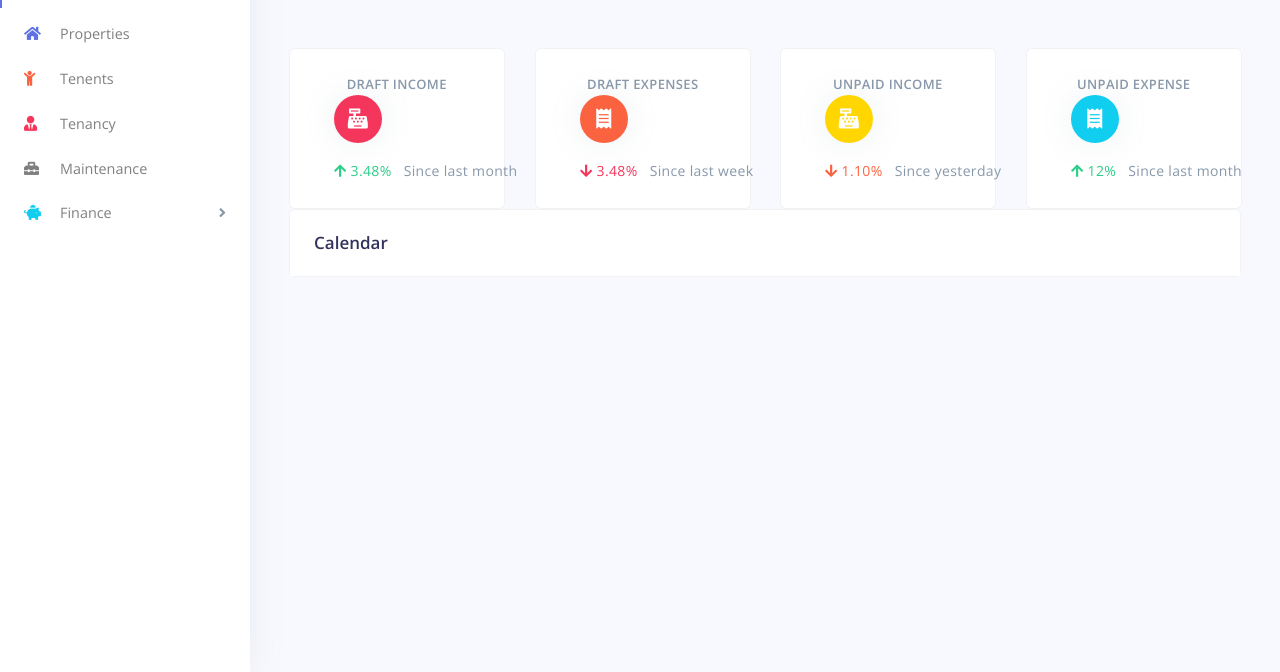
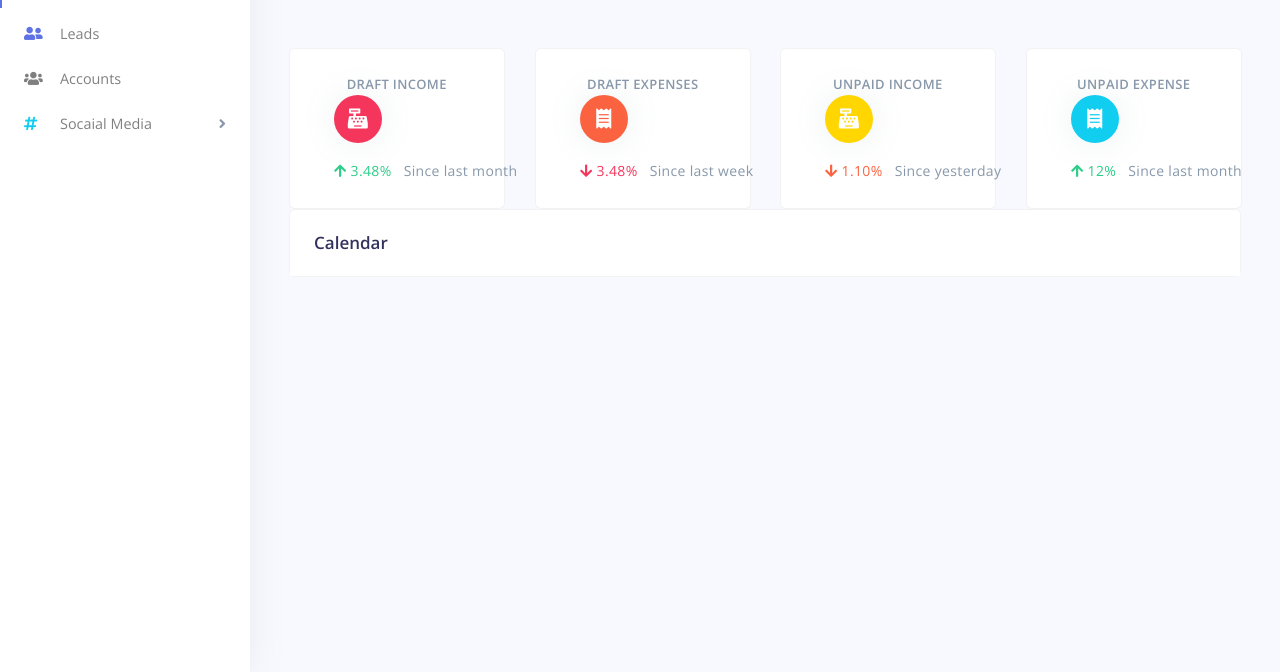
Before and after one commit to sreejithmuralidharan/thooni, a Django app: page / in a window 1280 px wide. Shown: the part 128-800 px from the top of the page. Run offline with Django 3.2, Linux system fonts and the light colour scheme; a user stored in the database is signed in; some libraries are stand-ins or nearby versions.

Commit message:
Updated Navigation

```diff
--- a/templates/base/collapsed/nav.html
+++ b/templates/base/collapsed/nav.html
@@ -7,61 +7,49 @@
     </li>
 
     <li class="nav-item">
-        <a class="nav-link " href="{% url 'properties:list'%}">
-            <i class="fas fa-home text-blue"></i> Properties
+        <a class="nav-link " href="">
+            <i class="fas fa-user-friends text-blue"></i> Leads
         </a>
     </li>
-
     <li class="nav-item">
-        <a class="nav-link " href="{% url 'tenents:list'%}">
-            <i class="fas fa-child text-orange"></i> Tenents
-        </a>
-    </li>
-
-    <li class="nav-item">
-        <a class="nav-link " href="{% url 'tenents:tenancy-list'%}">
-            <i class="fas fa-user-tie text-red"></i> Tenancy
-        </a>
-    </li>
-
-    <li class="nav-item">
-        <a class="nav-link " href="{% url 'maintenance:list'%}">
-            <i class="fas fa-toolbox text-grey"></i> Maintenance
+        <a class="nav-link " href="">
+            <i class="fas fa-users text-grey"></i> Accounts
         </a>
     </li>
         <a class="nav-link " href="#finance" data-toggle="collapse" role="button" aria-expanded="false" aria-controls="finance">
-        <i class="fas fa-piggy-bank text-info"></i>
-        <span class="nav-link-text">Finance</span>
+        <i class="fas fa-hashtag text-info"></i>
+        <span class="nav-link-text">Socaial Media</span>
     </a>
         <div class="collapse" id="finance">
             <ul class="nav nav-sm flex-column">
 
                 <li class="nav-item">
-                    <a class="nav-link " href="{% url 'finance:income-list'%}">
-                        <i class="fas fa-cash-register text-red"></i> Income
+                    <a class="nav-link " href="">
+                        <i class="fas fa-instagram text-purple"></i> Instagram
                     </a>
                 </li>
 
                 <li class="nav-item">
-                    <a class="nav-link " href="{% url 'finance:expense-list'%}">
-                        <i class="fas fa-receipt text-red"></i> Expense
+                    <a class="nav-link " href="">
+                        <i class="fas fa-facebook text-blue"></i> Facebook
                     </a>
                 </li>
 
                 <li class="nav-item">
-                    <a class="nav-link " href="{% url 'finance:posted-income-list'%}">
-                        <i class="fas fa-cash-register text-black"></i> Posted Income
-                    </a>
-                </li>
-                <li class="nav-item">
-                    <a class="nav-link " href="{% url 'finance:posted-expense-list'%}">
-                        <i class="fas fa-receipt text-black"></i> Posted Expense
+                    <a class="nav-link " href="">
+                        <i class="fas fa-twitter text-blue"></i> Twitter
                     </a>
                 </li>
 
                 <li class="nav-item">
-                    <a class="nav-link " href="{% url 'finance:income-list'%}">
-                        <i class="fas fa-chart-line"></i> Chart of Accounts
+                    <a class="nav-link " href="">
+                        <i class="fas fa-tiktok text-DarkTurquoise"></i> Tiktok
+                    </a>
+                </li>
+
+                <li class="nav-item">
+                    <a class="nav-link " href="">
+                        <i class="fas fa-youtube text-red"></i> Youtube
                     </a>
                 </li>
             </ul>
```
